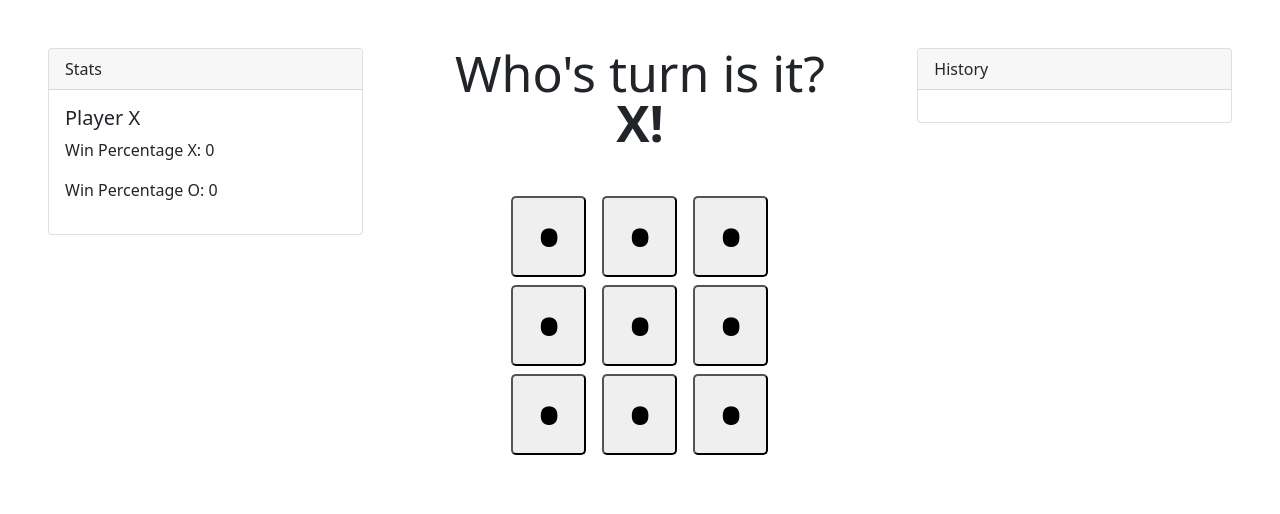
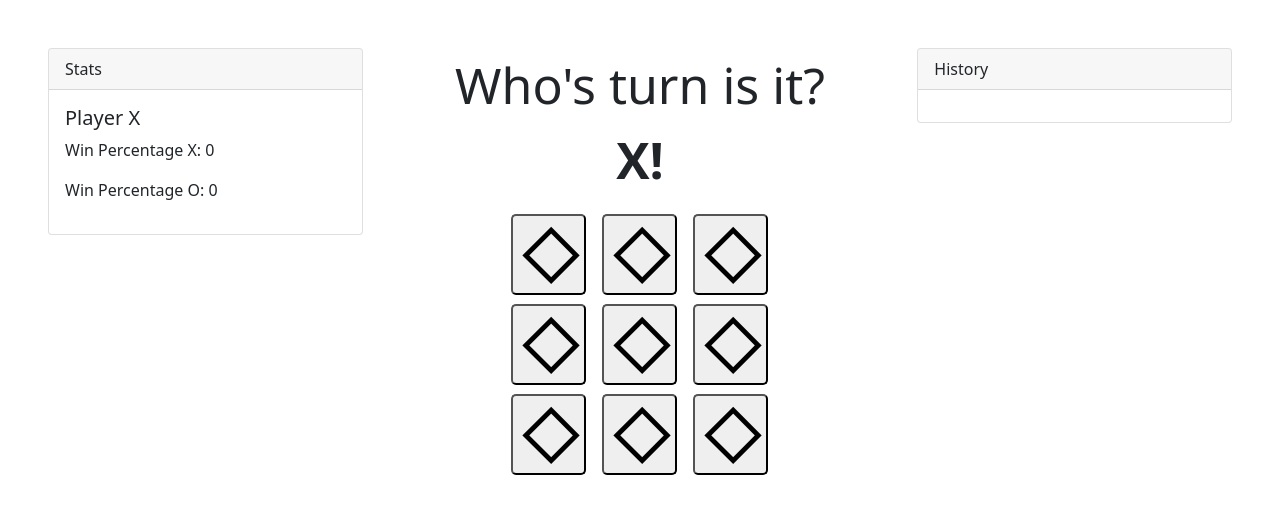
Before and after one commit to samgaard/ticatactoe, a React (Create React App) app: page / in a window 1280 px wide. Shown: the top 514 px of the page. Built offline with nearby package versions, Linux system fonts and the light colour scheme.

Commit message:
layout and style updates

```diff
--- a/src/App.css
+++ b/src/App.css
@@ -1,11 +1,10 @@
 #gameboard {
     font-size: 50px;
-    line-height: 50px;
 }
 
 #gameboard button {
     border-radius: 5px;
     width: 75px;
-    font-size: 75px;
+    font-size: 60px;
     line-height: 75px;
 }
--- a/src/App.js
+++ b/src/App.js
@@ -1,4 +1,4 @@
-import { useState } from 'react';
+import {useState} from 'react';
 
 import './App.css';
 
@@ -112,7 +112,7 @@ const calculateWinner = (gameBoard, row, column) => {
 
 const GameBoard = () => {
 
-    const defaultPlayer = 'x';
+    const defaultPlayer = 'X';
     const freshBoard = {
         0: {
             0: '',
@@ -150,7 +150,7 @@ const GameBoard = () => {
         setTurnNumber(turnNumber + 1);
         if (turnNumber === 9 && !gameWinner) setWinner('NOBODY');
 
-        setActivePlayer(activePlayer === 'x' ? 'o' : 'x');
+        setActivePlayer(activePlayer === 'X' ? 'O' : 'X');
     }
 
     const ResetGameBoard = () => {
@@ -173,10 +173,15 @@ const GameBoard = () => {
         }
 
         return <table>
-            {rows.map((row, x) => {
+            {rows.map((row) => {
                 return <tr>
                     {row.map((cell, j) => {
-                        return <td key={j} style={{'listStyle': 'none', border: '1px solid', lineHeight: '13px'}}>{cell}</td>
+                        return <td
+                            key={j}
+                            style={{border: '1px solid', lineHeight: '13px', textAlign: 'center', padding: '2px'}}
+                        >
+                            {cell}
+                        </td>
                     })}
                 </tr>
             })}
@@ -191,8 +196,10 @@ const GameBoard = () => {
                 </div>
                 <div className="card-body">
                     <h5 className="card-title">Player X</h5>
-                    <p>Win Percentage X: {history.length && parseInt(history.filter(n => n.winner === 'x').length / history.length * 100, 10) + '%'}</p>
-                    <p>Win Percentage O: {history.length && parseInt(history.filter(n => n.winner === 'o').length / history.length * 100, 10) + '%'}</p>
+                    <p>Win Percentage
+                        X: {history.length && parseInt(history.filter(n => n.winner === 'X').length / history.length * 100, 10) + '%'}</p>
+                    <p>Win Percentage
+                        O: {history.length && parseInt(history.filter(n => n.winner === 'O').length / history.length * 100, 10) + '%'}</p>
                 </div>
             </div>
         </div>
@@ -200,22 +207,22 @@ const GameBoard = () => {
             <div id={"gameboard"}>
                 <div className={'text-center'}>
                     {theWinner
-                     ? <p><strong>{theWinner.toUpperCase()}</strong> wins!</p>
-                     : <p>Who's turn is it? <strong>{activePlayer.toUpperCase()}!</strong></p>
+                        ? <p><strong>{theWinner}</strong> wins!</p>
+                        : <p>Who's turn is it? <strong>{activePlayer}!</strong></p>
                     }
                 </div>
-                <div className={"text-center mt-5"}>
+                <div className={"text-center mt-3"}>
                     {[...Array(3)].map((x, row) =>
-                        <div key={row}>
+                        <div className={"mb-2"} key={row}>
                             {[...Array(3)].map((n, column) =>
                                 <button
                                     id={`${row}-${column}`}
                                     onClick={() => buttonClicked([row, column])}
                                     key={row + column}
-                                    className={"mx-2 mb-2"}
+                                    className={"mx-2"}
                                     disabled={moves[row] && moves[row][column]}
                                 >
-                                    {moves[row] && moves[row][column] ? moves[row][column] : '•'}
+                                    {moves[row] && moves[row][column] ? moves[row][column] : '◇'}
                                 </button>
                             )}
                         </div>
@@ -233,8 +240,8 @@ const GameBoard = () => {
                 </div>
                 <div className="card-body">
                     {history.map((result, i) => {
-                        return <div key={i}>
-                            <h5 className="card-title">Game {i + 1} - Winner {result.winner.toUpperCase()}</h5>
+                        return <div key={i} className={"mt-3"}>
+                            <h5 className="card-title">Game {i + 1} - Winner {result.winner}</h5>
                             <HistoryBoard board={result.board}/>
                         </div>
                     })}
```
